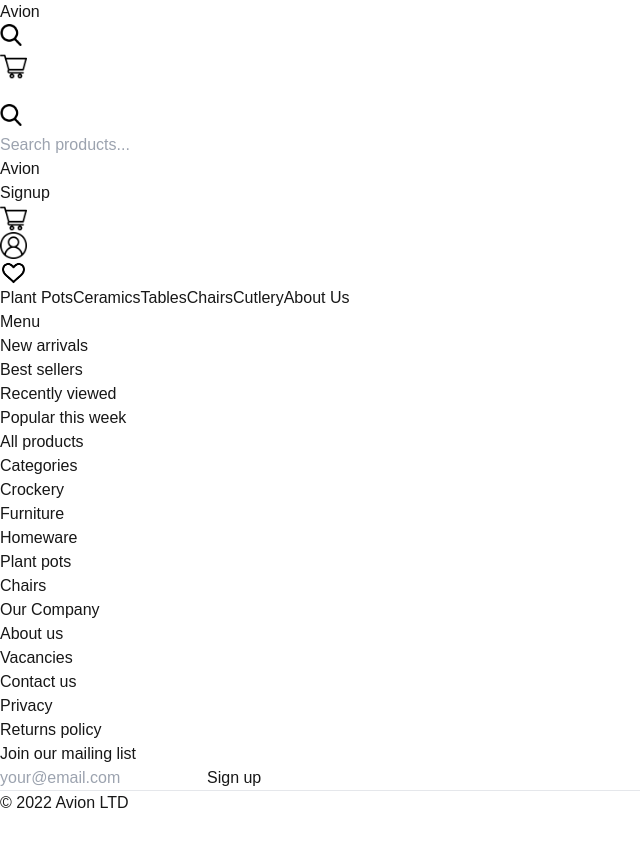
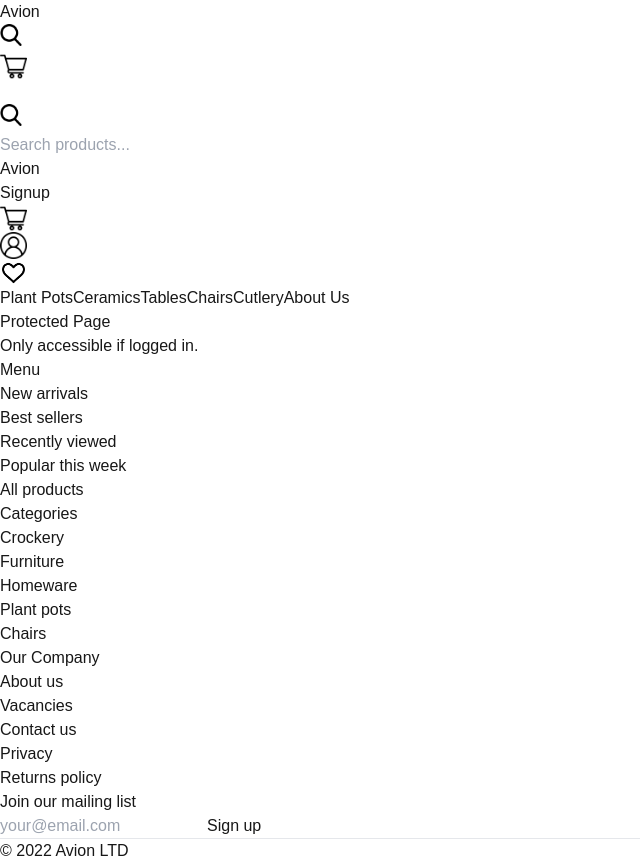
Before and after one commit to amnaaptech/amnaaptech-Markeplace_Hackathon_3, a Next.js app: page /components/protected in a window 1280 px wide. Shown: the whole page, without its empty margins (0-640 px from the left). Before the commit the page ends 815 px from the top, so only its background shows below. Built offline with nearby package versions, Linux system fonts and the light colour scheme; no server answers; sample sign-in values are in the browser's storage.

Commit message:
route error  solved

```diff
--- /dev/null
+++ b/src/app/components/ProtectedRoute.tsx
@@ -0,0 +1,27 @@
+"use client";
+
+import { useRouter } from "next/navigation";
+import { useEffect, useState, ReactNode } from "react";
+
+interface ProtectedRouteProps {
+  children: ReactNode;
+}
+
+const ProtectedRoute = ({ children }: ProtectedRouteProps) => {
+  const router = useRouter();
+  const [isMounted, setIsMounted] = useState(false);
+
+  useEffect(() => {
+    setIsMounted(true);
+    const isLoggedIn = localStorage.getItem("isLoggedIn");
+    if (!isLoggedIn) {
+      router.push("/admin");
+    }
+  }, [router]);
+
+  if (!isMounted) return null; // Jab tak mount nahi hota, kuch render na karo
+
+  return <>{children}</>;
+};
+
+export default ProtectedRoute;
--- a/src/app/components/protected/page.tsx
+++ b/src/app/components/protected/page.tsx
@@ -18,28 +18,17 @@
 // }
 "use client";
 
-import { useRouter } from "next/navigation";
-import { useEffect, useState, ReactNode } from "react";
+import ProtectedRoute from "../ProtectedRoute";// Upar wali file ko import karna hai
 
-interface ProtectedRouteProps {
-  children: ReactNode;
-}
-
-const ProtectedRoute: React.FC<ProtectedRouteProps> = ({ children }) => {
-  const router = useRouter();
-  const [isMounted, setIsMounted] = useState(false);
-
-  useEffect(() => {
-    setIsMounted(true);
-    const isLoggedIn = localStorage.getItem("isLoggedIn");
-    if (!isLoggedIn) {
-      router.push("/admin");
-    }
-  }, [router]);
-
-  if (!isMounted) return null; // Jab tak mount nahi hota, kuch return na karo
-
-  return <>{children}</>;
+const ProtectedPage = () => {
+  return (
+    <ProtectedRoute>
+      <div>
+        <h1>Protected Page</h1>
+        <p>Only accessible if logged in.</p>
+      </div>
+    </ProtectedRoute>
+  );
 };
 
-export default ProtectedRoute;
+export default ProtectedPage;
```
